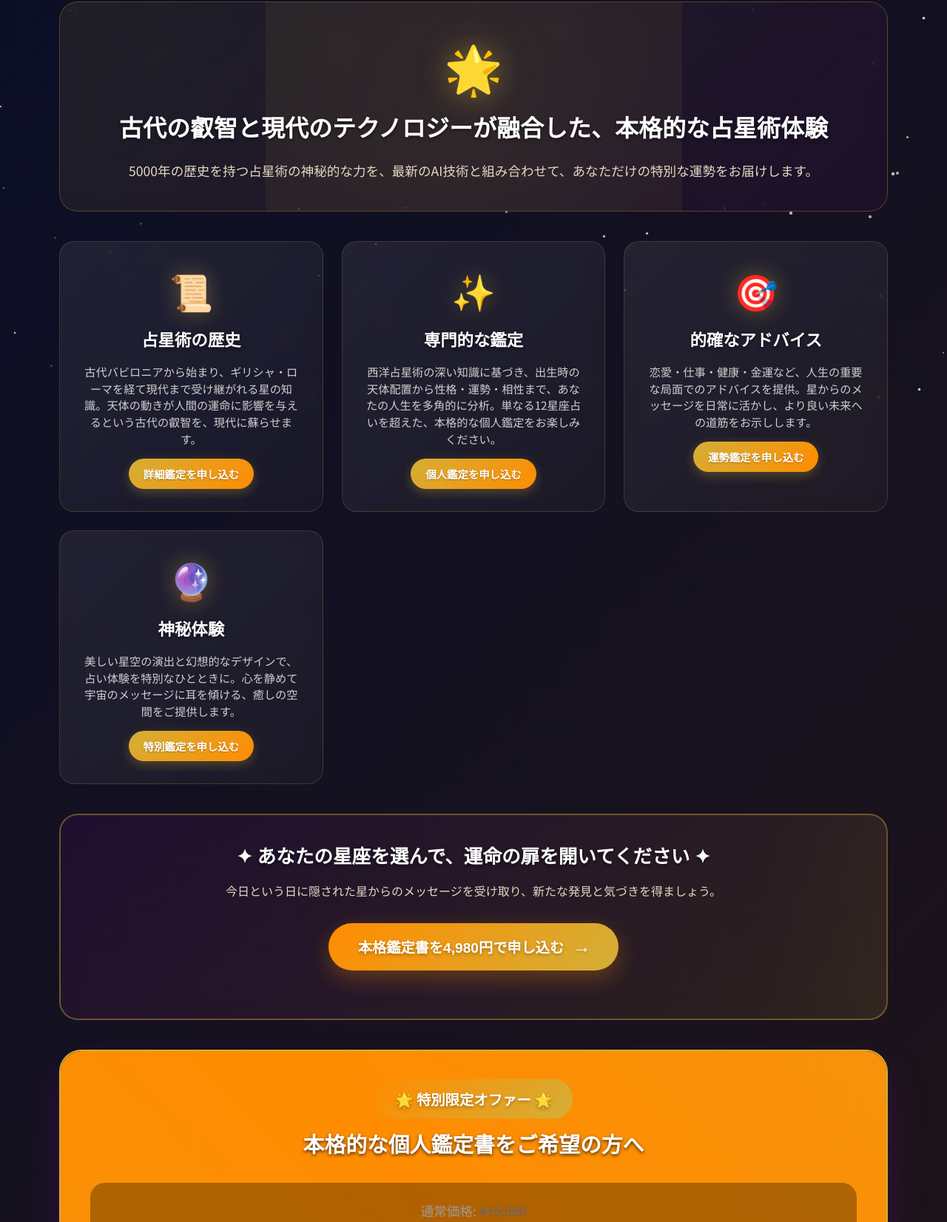
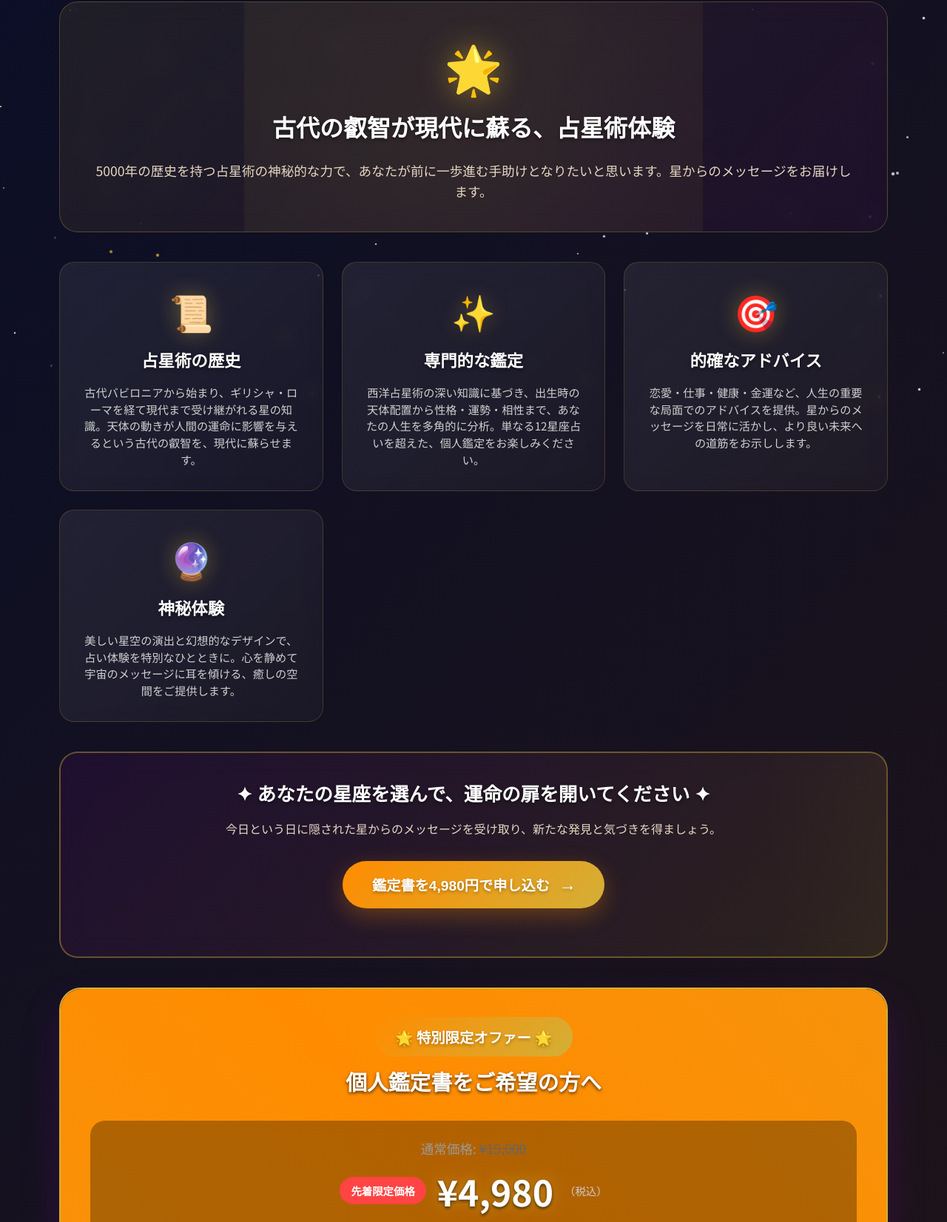
Before and after one commit to NH02025/github123, a plain HTML site: page index.html in a window 1280 px wide. Shown: the part 192-1844 px from the top of the page at 74% size. Drawn offline with Linux system fonts and the light colour scheme.

Commit message:
Remove '本格' text, tears reference, AI tech mention; add love fortune; remove mini CTA buttons; simplify button text

```diff
--- a/index.html
+++ b/index.html
@@ -2090,8 +2090,8 @@
         <section class="intro-section">
             <div class="intro-card">
                 <div class="intro-icon">🌟</div>
-                <h2>古代の叡智と現代のテクノロジーが融合した、本格的な占星術体験</h2>
-                <p>5000年の歴史を持つ占星術の神秘的な力を、最新のAI技術と組み合わせて、あなただけの特別な運勢をお届けします。</p>
+                <h2>古代の叡智が現代に蘇る、占星術体験</h2>
+                <p>5000年の歴史を持つ占星術の神秘的な力で、あなたが前に一歩進む手助けとなりたいと思います。星からのメッセージをお届けします。</p>
             </div>
 
             <div class="value-grid">
@@ -2099,28 +2099,24 @@
                     <div class="value-icon">📜</div>
                     <h3>占星術の歴史</h3>
                     <p>古代バビロニアから始まり、ギリシャ・ローマを経て現代まで受け継がれる星の知識。天体の動きが人間の運命に影響を与えるという古代の叡智を、現代に蘇らせます。</p>
-                    <button class="mini-cta-button" onclick="showPremiumOrder()">詳細鑑定を申し込む</button>
                 </div>
 
                 <div class="value-card">
                     <div class="value-icon">✨</div>
                     <h3>専門的な鑑定</h3>
-                    <p>西洋占星術の深い知識に基づき、出生時の天体配置から性格・運勢・相性まで、あなたの人生を多角的に分析。単なる12星座占いを超えた、本格的な個人鑑定をお楽しみください。</p>
-                    <button class="mini-cta-button" onclick="showPremiumOrder()">個人鑑定を申し込む</button>
+                    <p>西洋占星術の深い知識に基づき、出生時の天体配置から性格・運勢・相性まで、あなたの人生を多角的に分析。単なる12星座占いを超えた、個人鑑定をお楽しみください。</p>
                 </div>
 
                 <div class="value-card">
                     <div class="value-icon">🎯</div>
                     <h3>的確なアドバイス</h3>
                     <p>恋愛・仕事・健康・金運など、人生の重要な局面でのアドバイスを提供。星からのメッセージを日常に活かし、より良い未来への道筋をお示しします。</p>
-                    <button class="mini-cta-button" onclick="showPremiumOrder()">運勢鑑定を申し込む</button>
                 </div>
 
                 <div class="value-card">
                     <div class="value-icon">🔮</div>
                     <h3>神秘体験</h3>
                     <p>美しい星空の演出と幻想的なデザインで、占い体験を特別なひとときに。心を静めて宇宙のメッセージに耳を傾ける、癒しの空間をご提供します。</p>
-                    <button class="mini-cta-button" onclick="showPremiumOrder()">特別鑑定を申し込む</button>
                 </div>
             </div>
 
@@ -2128,7 +2124,7 @@
                 <h3>✦ あなたの星座を選んで、運命の扉を開いてください ✦</h3>
                 <p>今日という日に隠された星からのメッセージを受け取り、新たな発見と気づきを得ましょう。</p>
                 <button class="premium-cta-button cta-inline" onclick="showPremiumOrder()">
-                    <span class="button-text">本格鑑定書を4,980円で申し込む</span>
+                    <span class="button-text">鑑定書を4,980円で申し込む</span>
                     <span class="button-arrow">→</span>
                 </button>
             </div>
@@ -2136,7 +2132,7 @@
             <div class="premium-offer">
                 <div class="offer-header">
                     <div class="offer-badge">🌟 特別限定オファー 🌟</div>
-                    <h3>本格的な個人鑑定書をご希望の方へ</h3>
+                    <h3>個人鑑定書をご希望の方へ</h3>
                 </div>
 
                 <div class="pricing-section">
@@ -2218,7 +2214,8 @@
                     <div class="profile-section">
                         <h4>🎯 専門分野</h4>
                         <ul class="profile-list">
-                            <li>恋愛・結婚・パートナーシップ</li>
+                            <li>恋愛運・出会い・相性診断</li>
+                            <li>結婚・パートナーシップ</li>
                             <li>キャリア・転職・天職診断</li>
                             <li>人生の転機・重要な決断</li>
                             <li>性格分析・潜在能力の開花</li>
@@ -2230,7 +2227,7 @@
                         <p class="profile-description">
                             長年、占星術の研究に没頭し、一人で文献と向き合う日々を送っていました。人とのやりとりは正直得意ではありませんでした。
                             しかし、ある日、悩んでいた友人から「龍之介の占星術の知識で私を占ってくれない？」と頼まれました。
-                            恐る恐る友人のチャートを読み解いてお話ししたところ、涙を流しながらとても感謝され、
+                            恐る恐る友人のチャートを読み解いてお話ししたところ、とても感謝され、
                             「人生が変わった」と言ってもらえたのです。
                         </p>
                         <p class="profile-description">
@@ -2265,7 +2262,7 @@
             </div>
 
             <button class="premium-cta-button profile-cta" onclick="showPremiumOrder()">
-                <span class="button-text">星読み龍之介先生の個人鑑定を申し込む（¥4,980）</span>
+                <span class="button-text">個人鑑定を申し込む（¥4,980）</span>
                 <span class="button-arrow">→</span>
             </button>
         </section>
```
